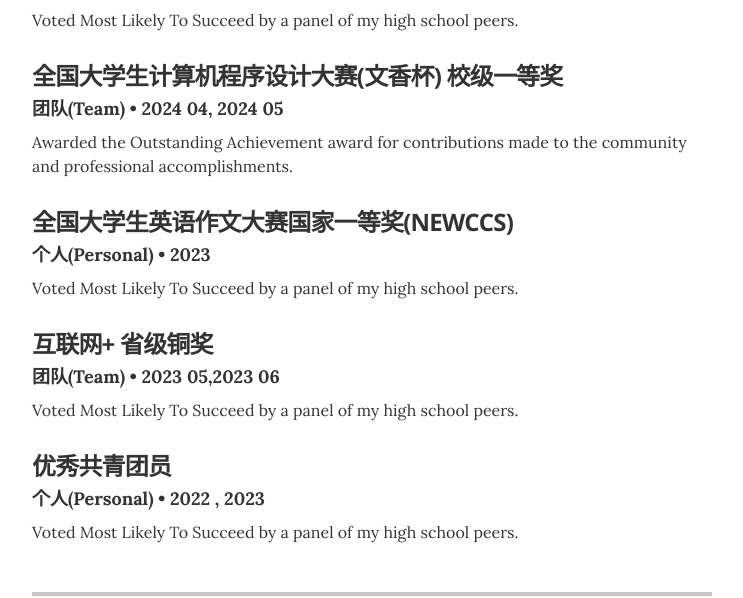
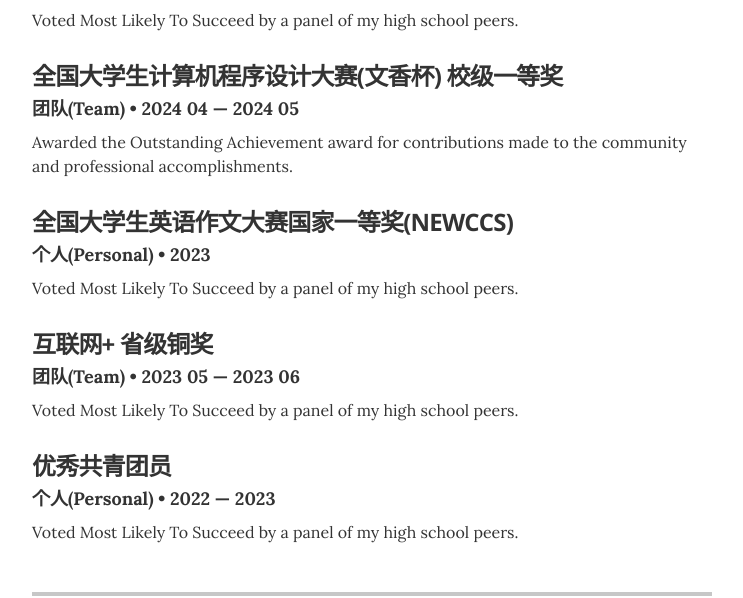
Before and after one commit to futingx/resume, a Jekyll site: the page built from index.html, in a window 1280 px wide and 900 px high, scrolled down 2226 px. Shown: the part 163-761 px from the top of the window, without its empty margins (268-1011 px from the left). Built offline with Jekyll 4.4.1, drawn with Linux system fonts in a browser that asks for light colours; some of the changed lines change nothing that is shown.

Commit message:
第13次提交

```diff
--- a/_data/recognitions.yml
+++ b/_data/recognitions.yml
@@ -6,7 +6,7 @@
 
 - award: 全国大学生计算机程序设计大赛(文香杯) 校级一等奖
   organization: 团队(Team)
-  year: 2024 04, 2024 05
+  year: 2024 04 &mdash; 2024 05
   summary: Awarded the Outstanding Achievement award for contributions made to the community and professional accomplishments.
 
 - award: 全国大学生英语作文大赛国家一等奖(NEWCCS)
@@ -16,10 +16,10 @@
 
 - award: 互联网+ 省级铜奖
   organization: 团队(Team)
-  year: 2023 05,2023 06
+  year: 2023 05 &mdash; 2023 06
   summary: Voted Most Likely To Succeed by a panel of my high school peers.
 
 - award: 优秀共青团员
   organization: 个人(Personal)
-  year: 2022 , 2023
+  year: 2022 &mdash; 2023
   summary: Voted Most Likely To Succeed by a panel of my high school peers.
```
